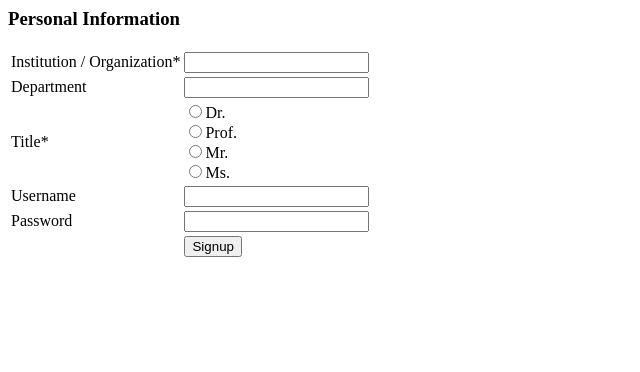
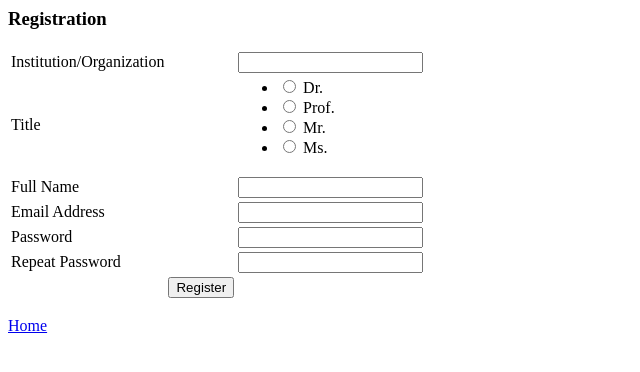
Before and after one commit to Animostas/ConferenceSoftware, a Flask app: page /registration in a window 1280 px wide. Shown: the top 372 px of the page, without its empty margins (0-640 px from the left). Run offline with Flask 2, Linux system fonts and the light colour scheme; some libraries are stand-ins or nearby versions.

Commit message:
registration form and db now work (hopefully)

```diff
--- a/ConferenceSoftware/models.py
+++ b/ConferenceSoftware/models.py
@@ -5,7 +5,7 @@ class User(db.Model):
 	__tablename__ = 'users_user'
 	id = db.Column(db.Integer, primary_key=True)
 	name = db.Column(db.String(50), unique=True)
-	email = db.Columnn(db.String(120), unique=True)
+	email = db.Column(db.String(120), unique=True)
 	password = db.Column(db.String(50))
 
 	def __init__(self, name=None, email=None, password=None):
--- a/ConferenceSoftware/nick.py
+++ b/ConferenceSoftware/nick.py
@@ -1,7 +1,22 @@
 from ConferenceSoftware import app, db
 from flask import request, session, g, redirect, url_for, abort, render_template
 from flask_sqlalchemy import SQLAlchemy
+from werkzeug import generate_password_hash
 
-@app.route('/registration')
+from ConferenceSoftware.main import index
+from ConferenceSoftware.models import User
+from ConferenceSoftware.registrationform import RegistrationForm
+
+@app.route('/registration', methods=['GET','POST'])
 def registration():
-	return render_template('registration.html')
+	form = RegistrationForm(request.form)
+	if form.validate_on_submit():
+		# create user in db
+		user = User(name=form.name.data, email=form.email.data, password=generate_password_hash(form.password.data))
+		# insert and commit to db
+		db.session.add(user)
+		db.session.commit()
+
+		flash('Registered.')
+		return redirect(url_for('index'))
+	return render_template('registration.html', title='Register', form=form)
--- /dev/null
+++ b/ConferenceSoftware/registrationform.py
@@ -0,0 +1,12 @@
+from flask.ext.wtf import Form, RecaptchaField
+from wtforms import TextField, PasswordField, RadioField
+from wtforms.validators import Required, EqualTo, Email
+
+class RegistrationForm(Form):
+	institution = TextField('Institution/Organization', [Required()])
+	title = RadioField('Title', choices=[('Dr.', 'Dr.'),('Prof.','Prof.'),('Mr.','Mr.'),('Ms.','Ms.')], validators=[Required()])
+	name = TextField('Full Name', [Required()])
+	email = TextField ('Email Address', [Required(), Email()])
+	password = PasswordField('Password', [Required()])
+	confirm = PasswordField('Repeat Password', [Required(), EqualTo('password', message='Passwords must match')])
+	# recaptcha = RecaptchaField()
--- /dev/null
+++ b/ConferenceSoftware/templates/base.html
@@ -0,0 +1,24 @@
+    <html>
+      <head>
+        <title>{% block title %}{{title}}{% endblock %}</title>
+        {% block css %}
+        <link rel="stylesheet" href="/static/css/reset-min.css" />
+        <link rel="stylesheet" href="/static/css/main.css" />
+        {% endblock %}
+        {% block script %}
+        <script src="/static/js/main.js" type="text/javascript"></script>
+        {% endblock %}
+      </head>
+      <body>
+        <div id="header">{% block header %}{% endblock %}</div>
+        <div id="messages-wrap">
+          <div id="messages">
+            {% for category, msg in get_flashed_messages(with_categories=true) %}
+              <p class="message flash-{{ category }}">{{ msg }}</p>
+            {% endfor %}
+          </div>
+        </div>
+        <div id="content">{% block content %}{% endblock %}</div>
+        <div id="footer">{% block footer %}{% endblock %}</div>
+      </body>
+    </html>
--- /dev/null
+++ b/ConferenceSoftware/templates/forms/macros.html
@@ -0,0 +1,14 @@
+    {% macro render_field(field) %}
+        <div class="form_field">
+	<tr>
+        <td>{{ field.label(class="label") }}<td>
+        {% if field.errors %}
+            {% set css_class = 'has_error ' + kwargs.pop('class', '') %}
+            {{ field(class=css_class, **kwargs) }}
+            <ul class="errors">{% for error in field.errors %}<li>{{ error|e }}</li>{% endfor %}</ul>
+        {% else %}
+            <td>{{ field(**kwargs) }}</td>
+        {% endif %}
+	</tr>
+        </div>
+    {% endmacro %}
--- a/ConferenceSoftware/templates/registration.html
+++ b/ConferenceSoftware/templates/registration.html
@@ -1,3 +1,25 @@
+    {% extends "base.html" %}
+    {% block content %}
+	<h3> Registration </h3>
+      {% from "forms/macros.html" import render_field %}
+      <form method="POST" action="." class="form">
+        {{ form.csrf_token }}
+	<table>
+	{{ render_field(form.institution, class="input text") }}
+	{{ render_field(form.title, class="input radio") }}
+        {{ render_field(form.name, class="input text") }}
+        {{ render_field(form.email, class="input text") }}
+        {{ render_field(form.password, class="input text") }}
+        {{ render_field(form.confirm, class="input text") }}
+        <!--<label>ReCaptcha</label>
+        {{ form.recaptcha }} -->
+	<td/><td><input type="submit" value="Register" class="button green"></td>
+	</table>
+      </form>
+      <a href="{{ url_for('index') }}">Home</a>
+    {% endblock %}
+
+<!-- old html
 <h3> Personal Information </h3>
 <form action="/signup" method="post">
   <table>
@@ -34,3 +56,4 @@
     </tr>
   </table>
 </form>
+-->
--- a/config.py
+++ b/config.py
@@ -2,3 +2,6 @@ import os
 _basedir = os.path.abspath(os.path.dirname(__file__))
 
 SQLALCHEMY_DATABASE_URI = 'sqlite:////'+os.path.join(_basedir, 'app.db')
+
+WTF_CSRF_ENABLED = True
+SECRET_KEY = 'so-secret-much_WAO'
```
Also changed, not shown: shell.py (added, +9 -0 lines), 4 other files.
